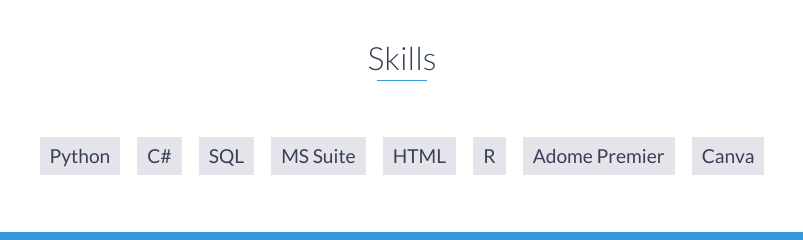
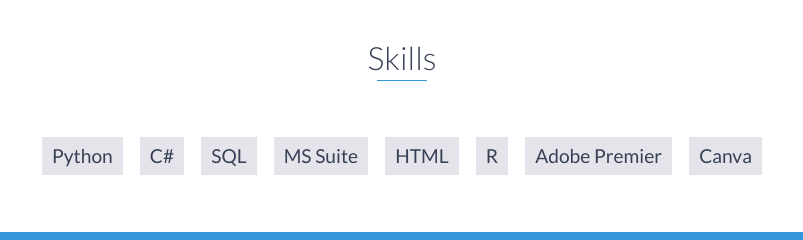
Before and after one commit to Sparrowhawk0922/Sparrowhawk0922.github.io, a website: page index.html in a window 1280 px wide. Shown: the part 3580-3820 px from the top of the page, 238-1041 px from the left. Drawn offline with nearby package versions, Linux system fonts and the light colour scheme.

Commit message:
Update index.html

```diff
--- a/index.html
+++ b/index.html
@@ -207,7 +207,7 @@
             <li>MS Suite</li>
             <li>HTML</li>
             <li>R</li>
-            <li>Adome Premier</li>
+            <li>Adobe Premier</li>
             <li>Canva</li>
         </ul>
     </div>
```
